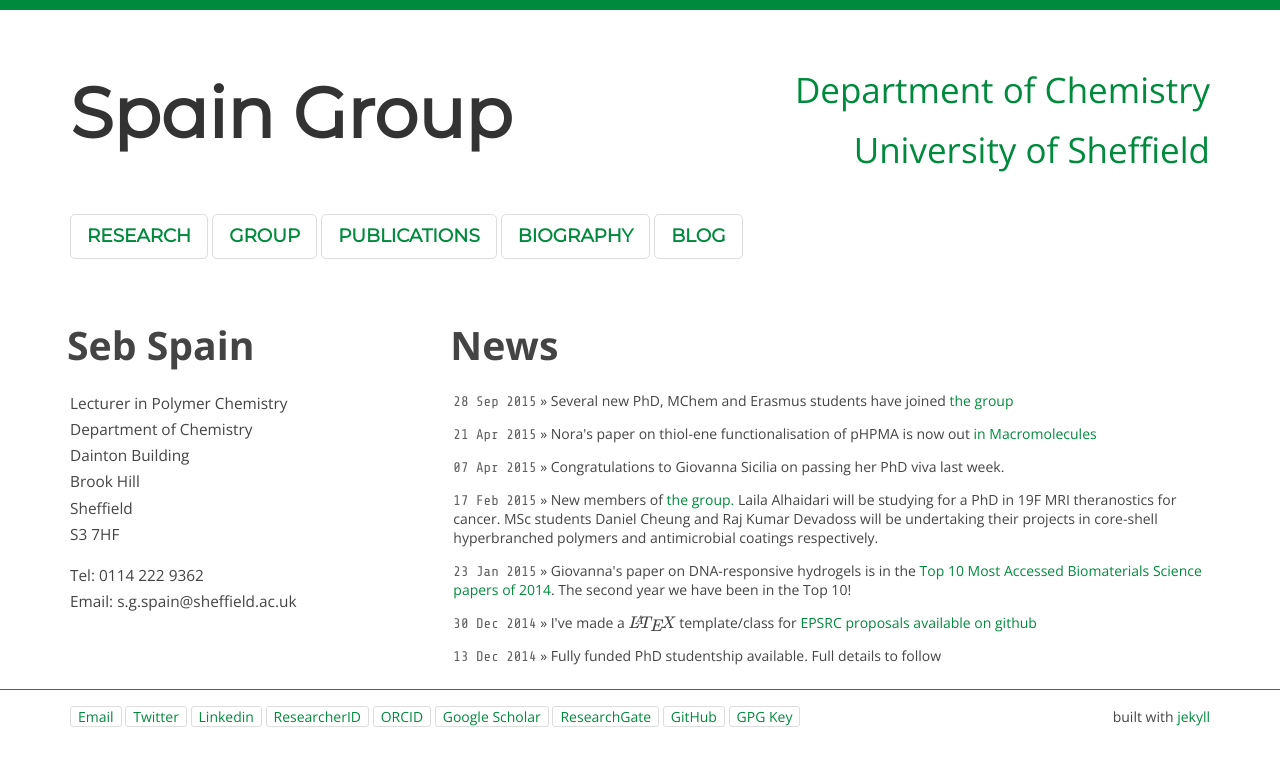
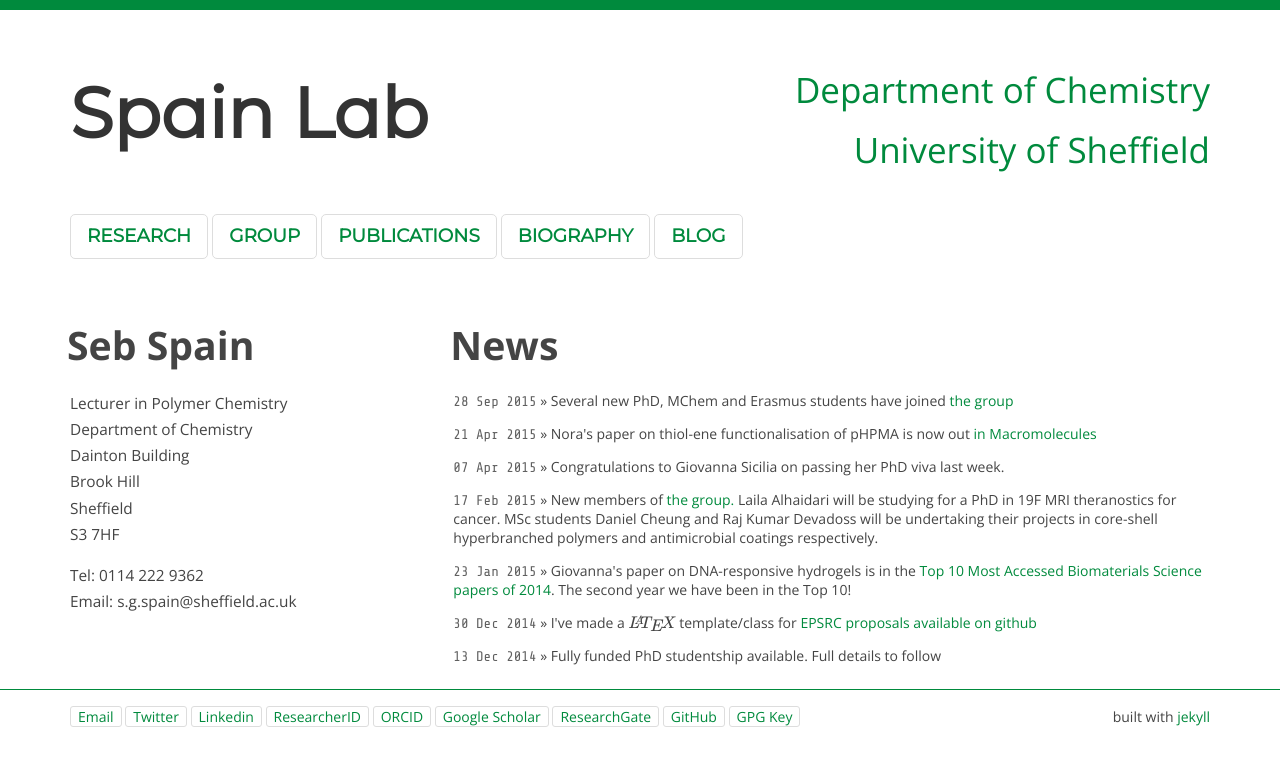
Before and after one commit to sebspain/sebspain.github.io, a Jekyll site: the page index.html, which Jekyll copies as it is, in a window 1280 px wide. Shown: the top 766 px of the page. Built offline with Jekyll 4.4.1, drawn with Linux system fonts in a browser that asks for light colours; Markdown is read by kramdown in place of the engine named in the settings; formulas are drawn with MathJax 3.

Commit message:
changed group to lab

```diff
--- a/index.html
+++ b/index.html
@@ -36,7 +36,7 @@
   <header>
       <div class="grid">
         <div class="unit w-1-2 center-on-mobiles">
-          <h1><a href="/index.html">Spain Group</a></h1>
+          <h1><a href="/index.html">Spain Lab</a></h1>
 	</div>
 	<div class="unit w-1-2 align-right center-on-mobiles">
           <p class="lead"><a href="http://www.sheffield.ac.uk/chemistry/staff/profiles/seb_spain">Department of Chemistry<br>
```
